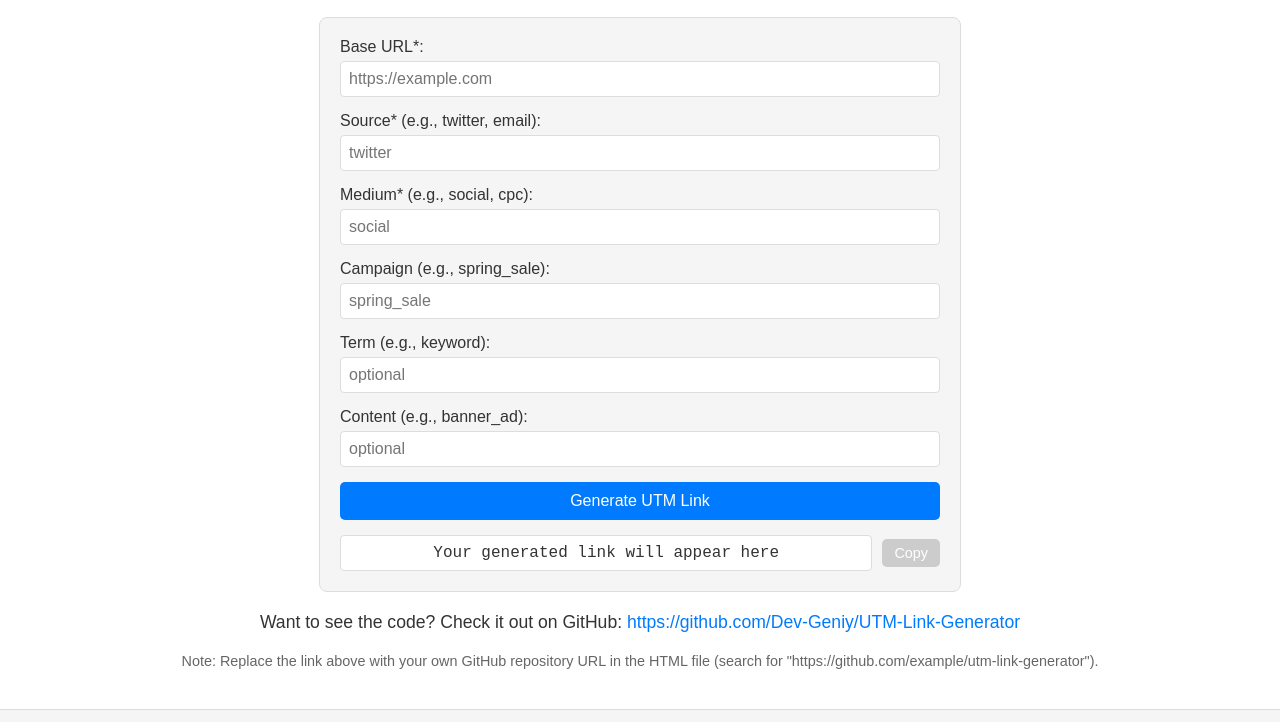
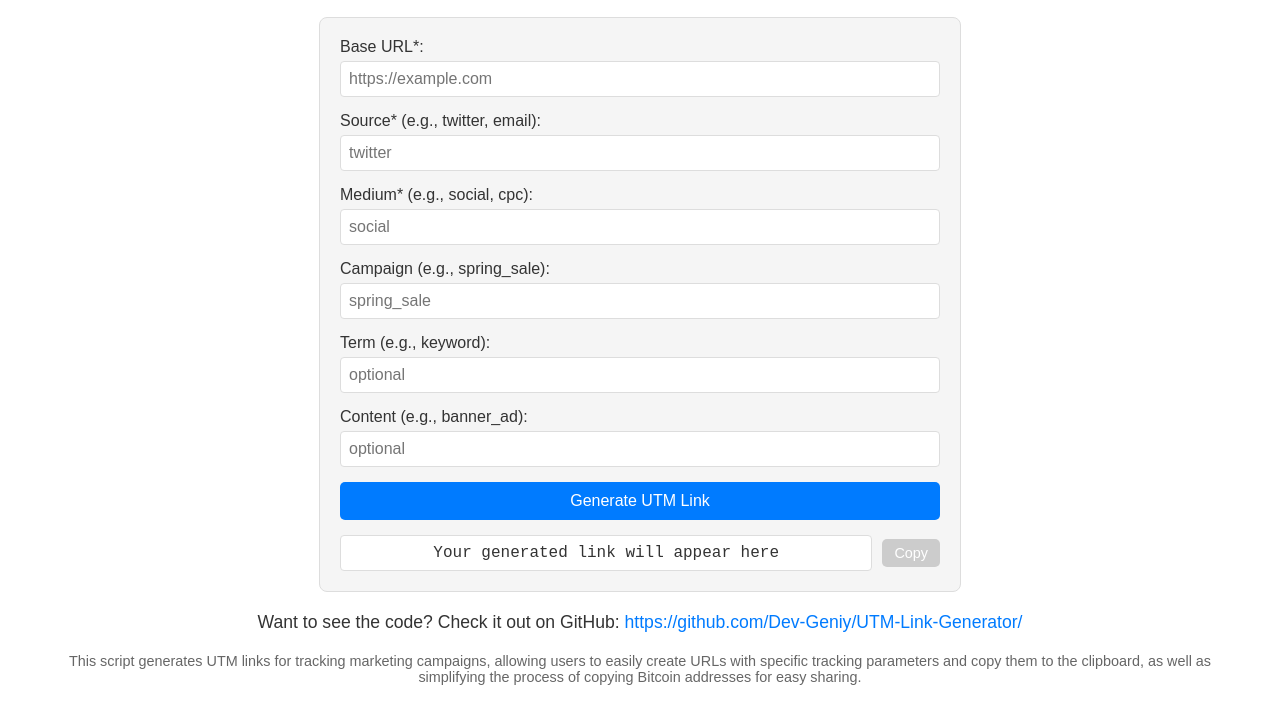
Before and after one commit to Dev-Geniy/UTM-Link-Generator, a plain HTML site: page index.html in a window 1280 px wide. Shown: the part 150-872 px from the top of the page. Drawn offline with Linux system fonts and the light colour scheme; grey boxes are pictures that could not be loaded.

Commit message:
Update index.html

```diff
--- a/index.html
+++ b/index.html
@@ -89,9 +89,17 @@
 
 
 
-        <p>Want to see the code? Check it out on GitHub: <a href="https://github.com/Dev-Geniy/UTM-Link-Generator" target="_blank">https://github.com/Dev-Geniy/UTM-Link-Generator</a></p>
+        <p>Want to see the code? Check it out on GitHub: <a href="https://github.com/Dev-Geniy/UTM-Link-Generator/" target="_blank">https://github.com/Dev-Geniy/UTM-Link-Generator/</a></p>
 
-        <p class="note">Note: Replace the link above with your own GitHub repository URL in the HTML file (search for "https://github.com/example/utm-link-generator").</p>
+        <p class="note">This script generates UTM links for tracking marketing campaigns, allowing users to easily create URLs with specific tracking parameters and copy them to the clipboard, as well as simplifying the process of copying Bitcoin addresses for easy sharing.
+
+
+
+
+
+
+
+</p>
 
     </main>
 
```
